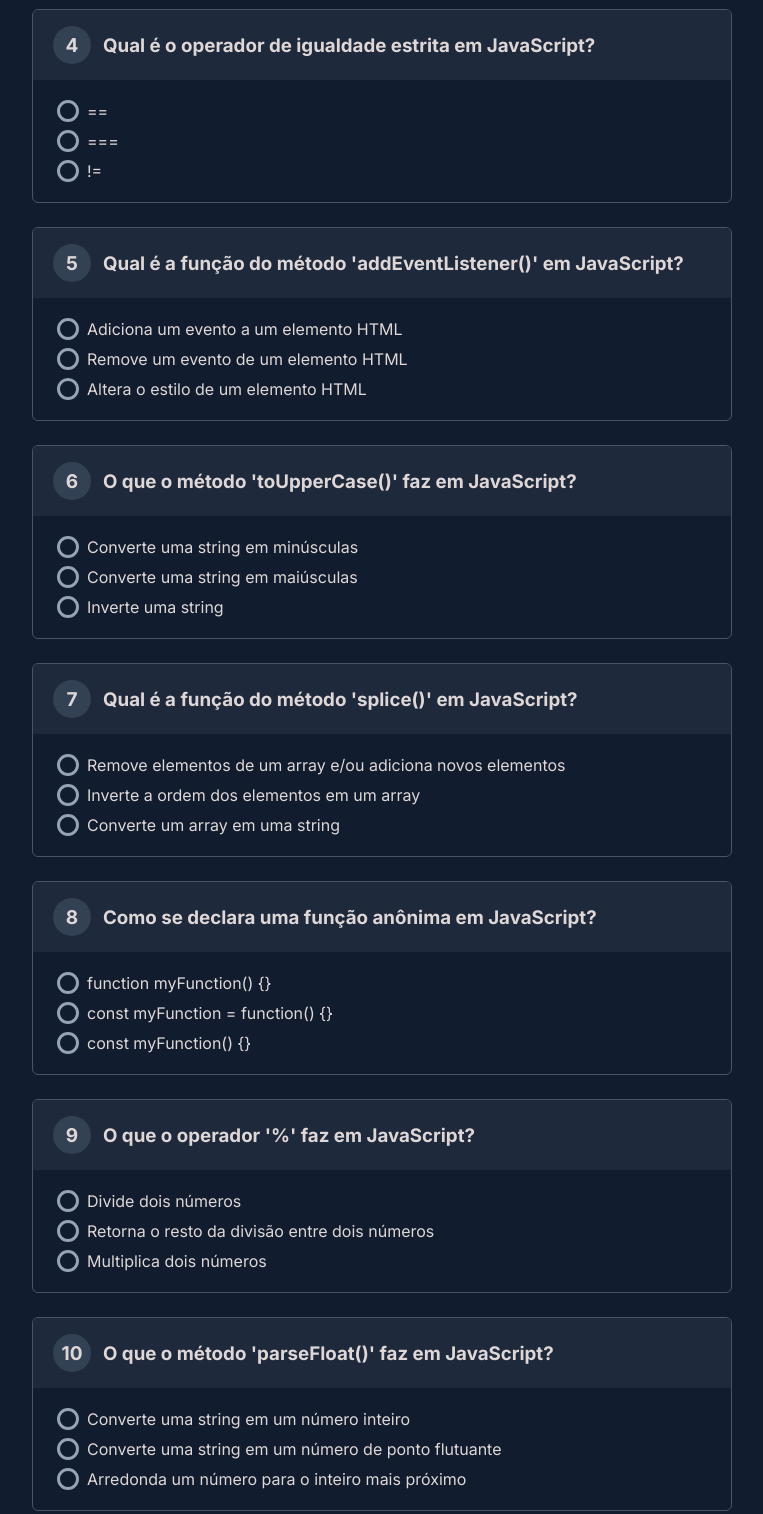
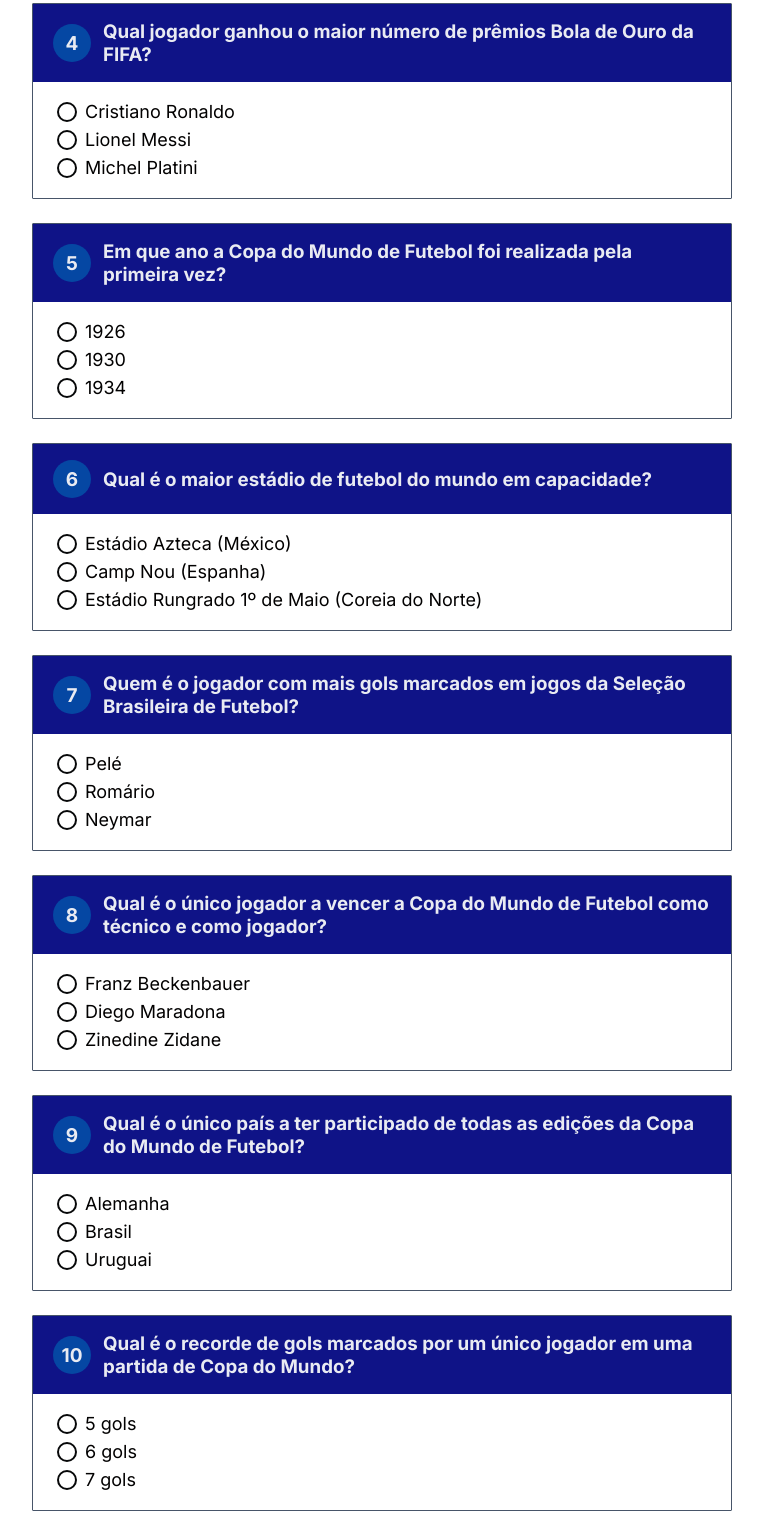
Before and after one commit to gabicabeza/nlw-experts, a plain HTML site: page index.html in a window 1280 px wide. Shown: the part 1145-2659 px from the top of the page, without its empty margins (258-1021 px from the left). Drawn offline with Linux system fonts and the light colour scheme.

Commit message:
Perguntas sobre Futebol

```diff
--- a/index.html
+++ b/index.html
@@ -3,14 +3,14 @@
 <head>
     <meta charset="UTF-8">
     <meta name="viewport" content="width=device-width, initial-scale=1.0">
-    <title>NLW Experts</title>
+    <title>NLW Experts Futebol</title>
     <link rel="stylesheet" href="./style.css">
 </head>
 <body>
   <main>
     <header>
-          <img src="https://gist.githubusercontent.com/maykbrito/f47569e32fb2b21f2ecc9f4c035c141f/raw/a45997404564112d7596fbb1b9cad5de5521927e/logo.svg" alt="Logo NlW">
-        <h1>Teste seus conhecimentos</h1>
+      <img src="https://encrypted-tbn0.gstatic.com/images?q=tbn:ANd9GcQQisES-Ix4fQZcUJb5QRNpPtqwy5cwGWjDByoqjIDY13fpU4aIprymcPzIyVRhIRKCE1M&usqp=CAU" alt="Loucos por Futebol">
+    <h1>Teste seus conhecimentos sobre Futebol</h1>
     </header>
 
   <div id="quiz"></div>
--- a/index.js
+++ b/index.js
@@ -1,93 +1,93 @@
 const perguntas = [
   {
-      pergunta: "Qual é a principal estrutura de controle de fluxo em JavaScript?",
+    pergunta: "Qual país venceu mais vezes a Copa do Mundo de Futebol?",
     respostas: [
-        "if-else",
-        "switch",
-        "for loop",
+      "Brasil",
+      "Alemanha",
+      "Itália",
     ],
     correta: 0
   },
   {
-      pergunta: "Qual é a maneira correta de declarar uma variável em JavaScript?",
+    pergunta: "Qual jogador detém o recorde de mais gols marcados em uma única edição da Copa do Mundo?",
     respostas: [
-        "let x = 5;",
-        "variable x = 5;",
-        "int x = 5;",
+      "Pelé",
+      "Miroslav Klose",
+      "Just Fontaine",
+    ],
+    correta: 2
+  },
+  {
+    pergunta: "Quem é o atual vencedor da Liga dos Campeões da UEFA?",
+    respostas: [
+      "Real Madrid",
+      "Bayern de Munique",
+      "Chelsea",
+    ],
+    correta: 2
+  },
+  {
+    pergunta: "Qual jogador ganhou o maior número de prêmios Bola de Ouro da FIFA?",
+    respostas: [
+      "Cristiano Ronaldo",
+      "Lionel Messi",
+      "Michel Platini",
+    ],
+    correta: 1
+  },
+  {
+    pergunta: "Em que ano a Copa do Mundo de Futebol foi realizada pela primeira vez?",
+    respostas: [
+      "1926",
+      "1930",
+      "1934",
+    ],
+    correta: 1
+  },
+  {
+    pergunta: "Qual é o maior estádio de futebol do mundo em capacidade?",
+    respostas: [
+      "Estádio Azteca (México)",
+      "Camp Nou (Espanha)",
+      "Estádio Rungrado 1º de Maio (Coreia do Norte)",
+    ],
+    correta: 2
+  },
+  {
+    pergunta: "Quem é o jogador com mais gols marcados em jogos da Seleção Brasileira de Futebol?",
+    respostas: [
+      "Pelé",
+      "Romário",
+      "Neymar",
     ],
     correta: 0
   },
   {
-      pergunta: "O que o método 'charAt()' faz em JavaScript?",
+    pergunta: "Qual é o único jogador a vencer a Copa do Mundo de Futebol como técnico e como jogador?",
     respostas: [
-        "Retorna o valor de um caractere em uma posição específica de uma string",
-        "Remove o último caractere de uma string",
-        "Substitui todos os caracteres de uma string",
+      "Franz Beckenbauer",
+      "Diego Maradona",
+      "Zinedine Zidane",
     ],
     correta: 0
   },
   {
-      pergunta: "Qual é o operador de igualdade estrita em JavaScript?",
+    pergunta: "Qual é o único país a ter participado de todas as edições da Copa do Mundo de Futebol?",
     respostas: [
-        "==",
-        "===",
-        "!=",
+      "Alemanha",
+      "Brasil",
+      "Uruguai",
     ],
     correta: 1
   },
   {
-      pergunta: "Qual é a função do método 'addEventListener()' em JavaScript?",
+    pergunta: "Qual é o recorde de gols marcados por um único jogador em uma partida de Copa do Mundo?",
     respostas: [
-        "Adiciona um evento a um elemento HTML",
-        "Remove um evento de um elemento HTML",
-        "Altera o estilo de um elemento HTML",
+      "5 gols",
+      "6 gols",
+      "7 gols",
     ],
-      correta: 0
-    },
-    {
-      pergunta: "O que o método 'toUpperCase()' faz em JavaScript?",
-      respostas: [
-        "Converte uma string em minúsculas",
-        "Converte uma string em maiúsculas",
-        "Inverte uma string",
-      ],
-      correta: 1
-    },
-    {
-      pergunta: "Qual é a função do método 'splice()' em JavaScript?",
-      respostas: [
-        "Remove elementos de um array e/ou adiciona novos elementos",
-        "Inverte a ordem dos elementos em um array",
-        "Converte um array em uma string",
-      ],
-      correta: 0
-    },
-    {
-      pergunta: "Como se declara uma função anônima em JavaScript?",
-      respostas: [
-        "function myFunction() {}",
-        "const myFunction = function() {}",
-        "const myFunction() {}",
-      ],
-      correta: 1
-    },
-    {
-      pergunta: "O que o operador '%' faz em JavaScript?",
-      respostas: [
-        "Divide dois números",
-        "Retorna o resto da divisão entre dois números",
-        "Multiplica dois números",
-      ],
-      correta: 1
-    },
-    {
-      pergunta: "O que o método 'parseFloat()' faz em JavaScript?",
-      respostas: [
-        "Converte uma string em um número inteiro",
-        "Converte uma string em um número de ponto flutuante",
-        "Arredonda um número para o inteiro mais próximo",
-      ],
-      correta: 1
+    correta: 2
   },
 ];
 
--- a/style.css
+++ b/style.css
@@ -13,11 +13,11 @@
 }
 
 body {
-  background-color: #111d2e;
+  background-color: #ffffff;
 }
 
 main {
-  padding: 20px;
+  padding: 24px;
   max-width: 700px;
   margin:0 auto 64px;
   }
@@ -31,7 +31,7 @@
 header h1 {
   margin-top: 24px;
   font-size: 33px;
-  color: #dfd7d7;
+  color: #181d49;
 }
 
 #quiz {
@@ -41,7 +41,7 @@
 .quiz-item {
   margin-top: 24px;
   border: 1px solid #475569;
-  border-radius: 6px;
+  border-radius: 1px;
 
   overflow: hidden;
 }
@@ -50,7 +50,7 @@
   counter-increment: quiz-item;
   content: counter(quiz-item);
 
-  background-color: #334155;
+  background-color: #0547a3;
   width: 38px;
   height: 38px;
   font-size: 19px;
@@ -64,13 +64,13 @@
 
 .quiz-item h3 {
   padding: 16px 20px;
-  color: #dfd7d7;
+  color: #e9ebf2;
 
   display: flex;
   align-items: center;
   gap: 12px;
 
-  background-color: #1e293b;
+  background-color: #0f1387;
 }
 
 .quiz-item dl {
@@ -81,7 +81,7 @@
 }
 
 .quiz-item dl dt {
-  font-size: 16px;
+  font-size: 18px;
   line-height: 4px;
   letter-spacing: 0;
 
@@ -89,12 +89,12 @@
   align-items: center;
   gap: 8px;
 
-    color:#dfd7d7;
+    color:#020101;
 }
 
 input {
   all: unset;
-  border: 3px solid #94a3b8;
+  border: 2px solid #070809;
   width: 16px;
   height: 16px;
 
```
Lines whose indentation alone changed are shown as unchanged.
